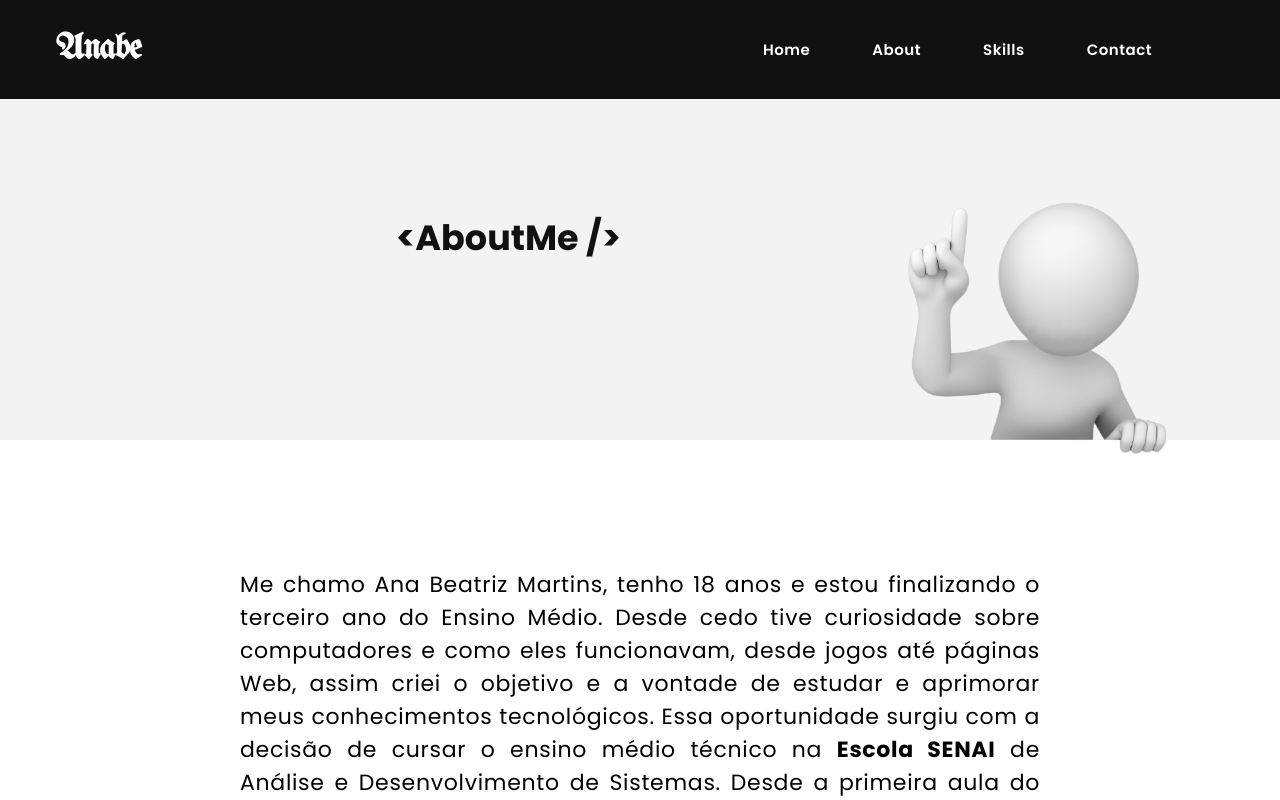
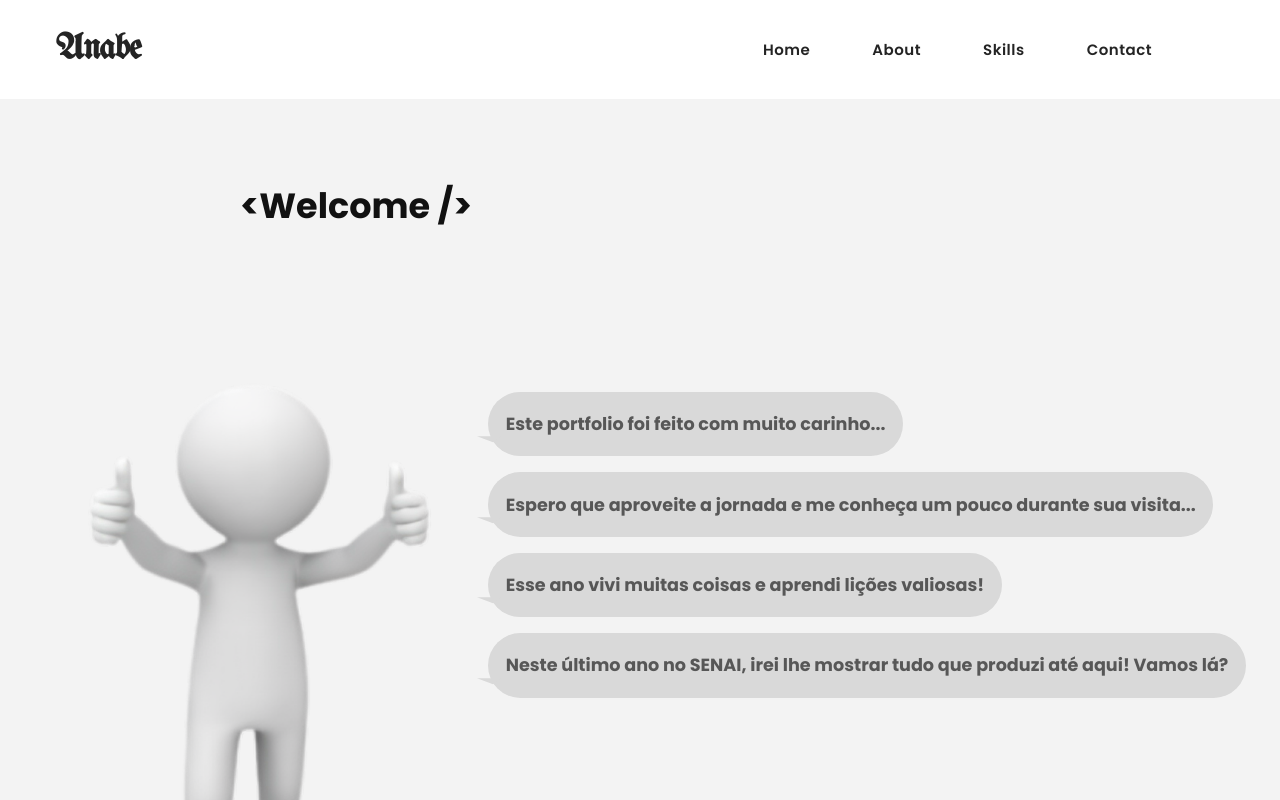
Before and after one commit to lightsource713/portfolio-pessol, a React (Vite) app: page /about in a window 1280 px wide. Shown: the top 800 px of the page. Built offline with nearby package versions, Linux system fonts and the light colour scheme.

Commit message:
welcome componnt and styles fix

```diff
--- a/package.json
+++ b/package.json
@@ -14,6 +14,8 @@
     "@emotion/styled": "^11.11.0",
     "@mui/icons-material": "^5.14.14",
     "@mui/material": "^5.14.13",
+    "@react-spring/web": "^9.7.3",
+    "animate.css": "^4.1.1",
     "axios": "^1.5.0",
     "react": "^18.2.0",
     "react-dom": "^18.2.0",
--- a/src/App.css
+++ b/src/App.css
@@ -16,6 +16,8 @@ body {
 
 .img {
   grid-column: 2;
+  position: relative;
+  display: inline-block;
 }
 
 .img3d {
@@ -76,12 +78,45 @@ body {
   background: #ffffff;
   box-shadow: inset 20px 20px 60px #d9d9d9,
     inset -20px -20px 60px #ffffff;
-    width: 8.7rem;
-    height: 5.2rem;
+  width: 8.7rem;
+  height: 5.2rem;
 }
+
 #start:hover {
   background: linear-gradient(-45deg, #ffffff, #e6e6e6);
   opacity: 0.7;
   width: 8.7rem;
   height: 5.2rem;
 }
+
+.balao {
+  visibility: hidden;
+  background-color: #D9D9D9;
+  color: #00000099;
+  text-align: center;
+  padding: 1rem 2rem;
+  border-radius: 2rem;
+  position: absolute;
+  z-index: 1;
+  font-family: 'Poppins';
+  margin-top: 18%;
+  margin-left: -20%;
+  /* Fade in tooltip - takes 1 second to go from 0% to 100% opac: */
+  opacity: 0;
+  transition: opacity 1s;
+  &:before {
+    content: '';
+    position: absolute;
+    border-style: solid;
+    border-width: 10px;
+    border-color: #D9D9D9 transparent transparent transparent;
+    top: 100%;
+    left: 20%;
+    transform: translateX(-95%);  }
+}
+
+.img:hover .balao  {
+  visibility: visible;
+  opacity: 1;
+
+}
--- a/src/App.tsx
+++ b/src/App.tsx
@@ -2,6 +2,7 @@ import "./App.css";
 import "./assets/Fonts/fonts.css";
 import { NavLink } from 'react-router-dom';
 // import { ToggleColorMode } from './components/DarkMode'
+import {Sentences} from './data/sentences'
 
 export function App() {
   return (
@@ -17,9 +18,13 @@ export function App() {
             </button>
           </NavLink>
         </div>
+
         <div className="img">
           {/* <ToggleColorMode /> */}
           <img className="img3d" src="./pbc1.png" />
+          <span className="balao">
+            {Sentences[0]}
+          </span>
         </div>
       </div>
     </>
--- a/src/components/Header/Header.css
+++ b/src/components/Header/Header.css
@@ -1,5 +1,5 @@
 .header {
-    background-color: #111;
+    background-color: #FFF;
     font-family: "proclamate_light", sans-serif;
     padding: 2rem 10% 2rem 3.5rem;
     display: flex;
@@ -12,7 +12,7 @@
     display: flex;
     gap: 62px;
     font-family: 'Poppins';
-    color: rgba(255, 255, 255, 0.75);
+    color: #000000bf;
     font-family: Poppins;
     font-size: 15px;
     font-style: normal;
--- /dev/null
+++ b/src/components/Welcome/index.tsx
@@ -0,0 +1,27 @@
+import { Sentences } from "../../data/sentences"
+// import React, { useState, useEffect } from 'react';
+
+import './styles.css'
+
+export function Welcome(){
+
+    function renderSentences() {
+        const sentencesToRender = Sentences.slice(1, 5); // Pega as 5 primeiras frases da array.
+        return sentencesToRender.map((sentence, index) => (
+            <p key={index}>{sentence}</p>
+        ));
+    }
+
+    // efeotp
+
+    return(
+        <>
+        <div className="sectionWelcome">
+            <img src="./thumb-bnc.png" className="welcomeImg" />
+            <div className="sentences">
+               {renderSentences()}
+            </div>
+        </div>
+        </>
+    )
+}
--- /dev/null
+++ b/src/components/Welcome/styles.css
@@ -0,0 +1,46 @@
+.sectionWelcome {
+    display: flex;
+    width: 100%;
+    align-items: start;
+    justify-content: center;
+    /* padding: 0rem 6rem; */
+}
+
+.welcomeImg {
+    max-width: 390px;
+    padding-left: 5%;
+}
+
+.sentences {
+    display: flex;
+    flex-direction: column;
+    align-items: start;
+    justify-content: center;
+    padding-right: 5%;
+    gap: 1rem;
+    padding: 2rem;
+}
+
+.sentences p {
+    background-color: #D9D9D9;
+    border-radius: 80px;
+    padding: 1.2rem 1.1rem;
+    font-weight: 700;
+    font-size: 1.1rem;
+    color: #00000099;
+    position: relative;
+}
+
+.sentences p::before {
+    content: '';
+    position: absolute;
+    border-style: solid;
+    border-width: 16px;
+    border-color: transparent #D9D9D9 transparent transparent;
+    top: 38%;
+    transform: translateY(43%);
+    bottom: -7px;
+    border-top: 6px solid #D9D9D9;
+    left: -11px;
+    border-right: 9px solid transparent;
+}
--- /dev/null
+++ b/src/data/sentences.tsx
@@ -0,0 +1,7 @@
+export const Sentences = [
+    "Olá, seja muito bem vindo :)",
+    "Este portfolio foi feito com muito carinho...",
+    "Espero que aproveite a jornada e me conheça um pouco durante sua visita...",
+    "Esse ano vivi muitas coisas e aprendi lições valiosas!",
+    "Neste último ano no SENAI, irei lhe mostrar tudo que produzi até aqui! Vamos lá?"
+]
--- a/src/index.css
+++ b/src/index.css
@@ -2,10 +2,10 @@
 
 :root {
     --primary-light: #F3F3F3;
-    --primary-dark: #353535;
+    --primary-dark: #242424;
     --secondary-dark: #4e4e4ebe;
     --primary-color: #0635E0;
-    --secondary-color: #B995FE;
+    --secondary-color: #7429ff;
 }
 body{
     overflow-x: hidden;
@@ -58,11 +58,11 @@ p {
 
 a {
     text-decoration: none;
-    color: #ffffff;
+    color: var(--primary-dark);
 }
 
 a:visited {
-    color: #ffffff;
+    color: var(--primary-dark);
 
 }
 
@@ -70,28 +70,21 @@ a:hover {
     color: var(--secondary-color);
 }
 
-.tag {
-    display: flex;
-    align-items: center;
-    justify-content: center;
-    padding: 10px;
-    border-radius: 35px;
-    width: 4.5rem;
-    font-weight: 600;
-    font-size: 14px;
-    font-family: 'Poppins';
-    background-color: #FFFF;
-    /* color: #3385FF; */
-}
-
 .title {
     font-weight: bold;
     font-family: 'Poppins';
     font-size: 35px;
     color: #111;
-    padding-left: 15%;
+    padding: 5rem 15rem;
 }
-
+.container{
+    display: flex;
+    flex-direction: column;
+    align-items: start;
+    justify-content: center;
+    /* padding: 7rem 0rem 0rem 0rem; */
+    gap: 3rem;
+}
 .section {
     background-color: rgb(255, 255, 255);
     margin-top: 5rem;
@@ -115,29 +108,6 @@ a:hover {
     margin-top: -24.8rem;
 }
 
-.skills {
-    flex-direction: column;
-    justify-content: start;
-}
-
-.skills p {
-    margin: 1rem 20rem;
-    padding: 1rem 2rem;
-    border-radius: 1rem;
-    font-weight: 700;
-    text-align: left;
-    background-color: #dfdfdf;
-    width: 50%;
-    height: 2rem;
-}
-
-.skills img {
-    margin-top: -14.5rem;
-}
-.sectionTech{
-    display: flex;
-    gap: 2rem;
-}
 span {
     font-weight: bold;
 }
--- a/src/screens/About/About.css
+++ b/src/screens/About/About.css
@@ -1,13 +1,23 @@
-.container{
-    display: flex;
+.skills {
     flex-direction: column;
-    align-items: start;
-    justify-content: center;
-    padding: 7rem 0rem 6rem 15rem;
-    gap: 3rem;
+    justify-content: start;
 }
 
-.containerSkills{
-    padding: 7rem 0rem 4rem 15rem;
+.skills p {
+    margin: 1rem 20rem;
+    border-radius: 1rem;
+    padding: 1rem 2rem;
+    font-weight: 700;
+    text-align: left;
+    background-color: #dfdfdf;
+    width: 50%;
+    height: 2rem;
+}
 
+.skills img {
+    margin-top: 30rem;
 }
+.sectionTech{
+    display: flex;
+    gap: 2rem;
+}
--- a/src/screens/About/index.tsx
+++ b/src/screens/About/index.tsx
@@ -7,19 +7,21 @@ import Senai from '../../components/Senai';
 import ScrollToTop from '../../components/Scroll';
 import { Footer } from '../../components/Footer';
 import { TechWorks } from '../../components/TechWorks';
+import { Welcome } from '../../components/Welcome';
 
 export function About() {
+
     return (
         <>
             <Header />
-            <div className="container" id='aboutme'>
-                {/* <div className="tag">
-                    <p>About</p>
-                </div> */}
+
+            <div className="container">
+            <p className='title elementH'>{"<Welcome />"}</p>
+            <Welcome />
                 <p className='title elementH'>{"<AboutMe />"}</p>
             </div>
             <AboutMe />
-            <div className="container containerSkills" id='skills'>
+            <div className="container" id='skills'>
                 <p className='title elementH'>{"<MySkills />"}</p>
             </div>
             <MySkills />
```
Also changed, not shown: public/thumb-bnc.png (added), 1 other file (tests, documents, lock files or other folders). Lines whose indentation alone changed are shown as unchanged.
